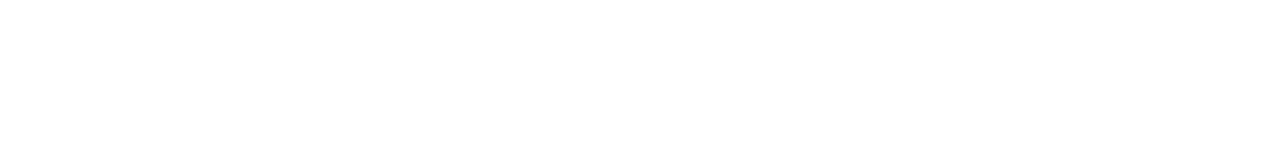
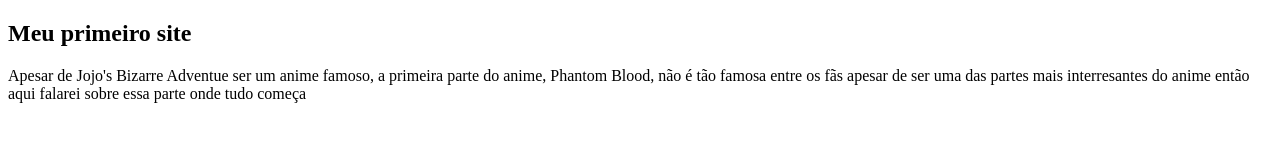
Before and after one commit to Maria1-mello/nivelamento, a plain HTML site: page index.html in a window 1280 px wide. Drawn offline with Linux system fonts and the light colour scheme.

Commit message:
Update index.html

```diff
--- a/index.html
+++ b/index.html
@@ -2,15 +2,20 @@
 <html lang="pt-br">
 <head>
   <meta charset="UTF-8">
+  <link rel="stylesheet" href="style.css">
   <meta name="viewport" content="widdth=device-width, initial-scale=1.0">
   <title>Phantom Blood de Jojo's Bizarre Adventure</title>
 </head>
 <body>
   <header>
-    <h1>     </h1>
-  </header>
-  <div>
-    <p>  </p>
-  </div>
+    <section>
+        <div>
+    <h1>Meu primeiro site</h1>
+    <p>
+        Apesar de Jojo's Bizarre Adventue ser um anime famoso, a primeira parte do anime,
+         Phantom Blood, não é tão famosa entre os fãs apesar de ser uma das partes mais interresantes
+         do anime então aqui falarei sobre essa parte onde tudo começa
+    </p>
+    </div>
 </body>
 </html>
```
